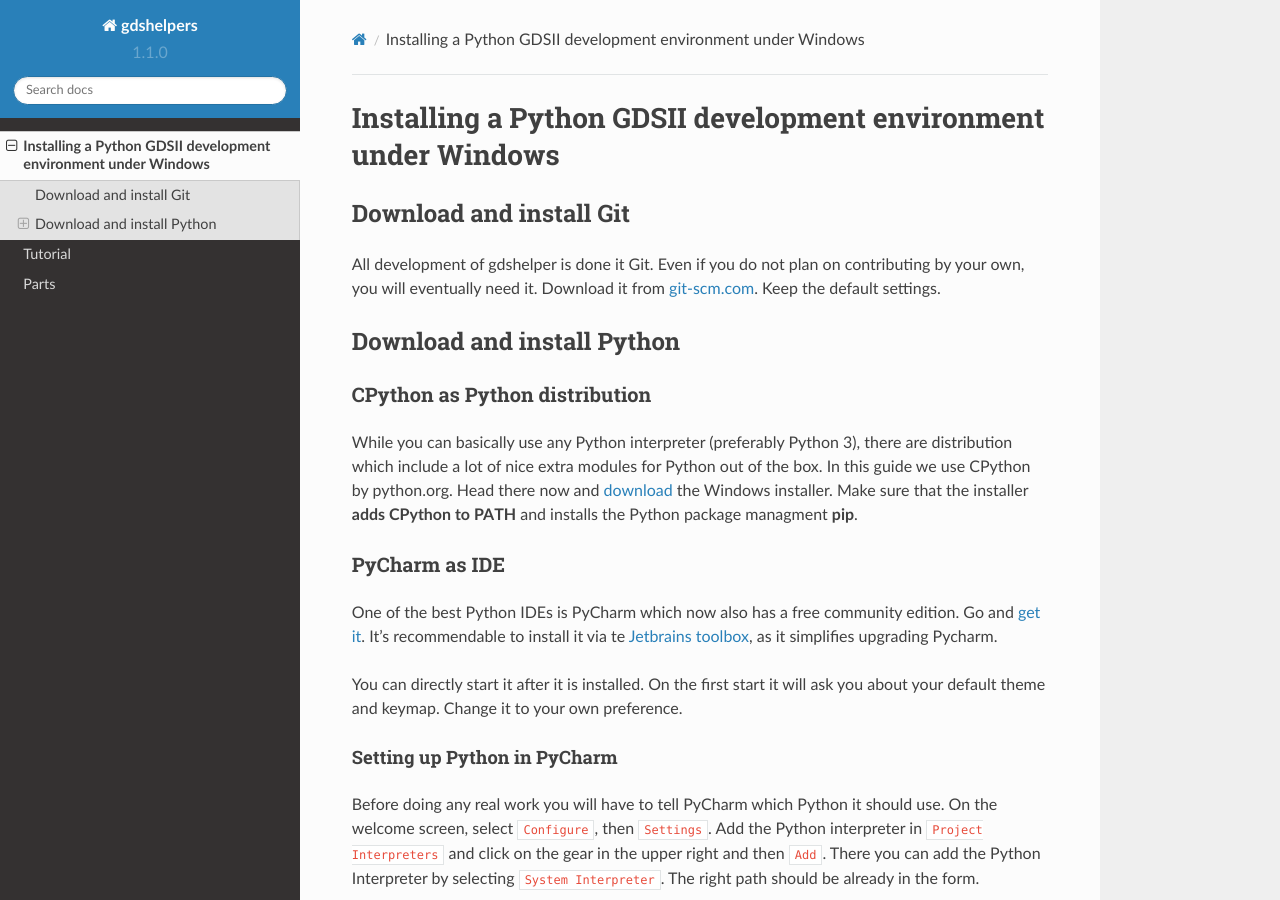
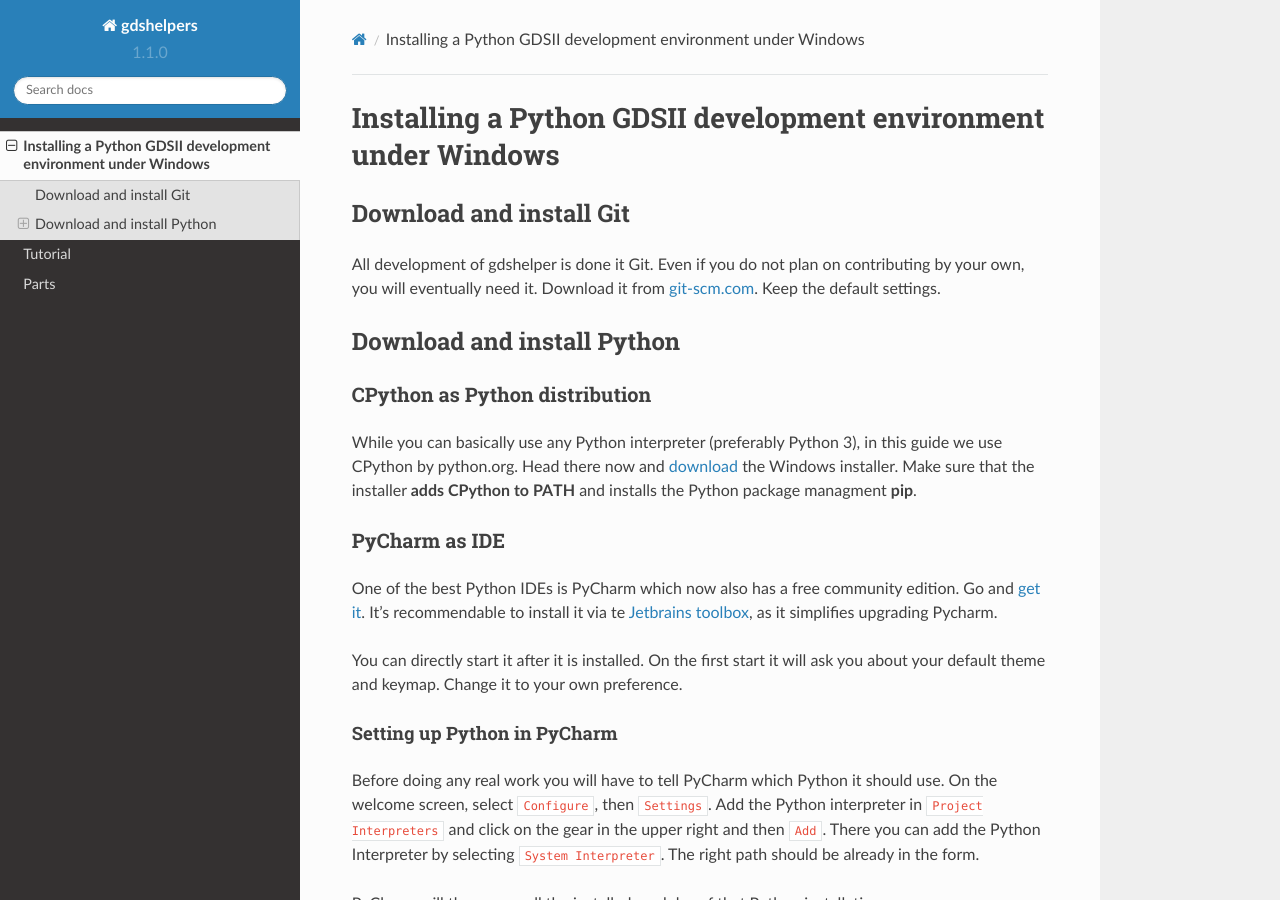
Before and after one commit to HelgeGehring/gdshelpers, a Sphinx documentation site: the page built from docs/install_guide/guide.rst, in a window 1280 px wide and 900 px high. Built offline with Sphinx 7.4.7 and the Read the Docs theme 2.0.0, drawn with Linux system fonts in a browser that asks for light colours; formulas are drawn with MathJax 3; pages that are not in the unit, such as notebooks, are missing from menus.

Commit message:
fixed install guide

```diff
--- a/docs/install_guide/guide.rst
+++ b/docs/install_guide/guide.rst
@@ -14,7 +14,7 @@
 CPython as Python distribution
 -------------------------------
 
-While you can basically use any Python interpreter (preferably Python 3), there are distribution which include a lot of nice extra modules for Python out of the box. In this guide we use CPython by python.org. Head there now and
+While you can basically use any Python interpreter (preferably Python 3), in this guide we use CPython by python.org. Head there now and
 `download <https://www.python.org/downloads/>`_ the Windows installer. Make sure that the installer **adds CPython to PATH** and installs the Python package managment **pip**.
 
 
```
